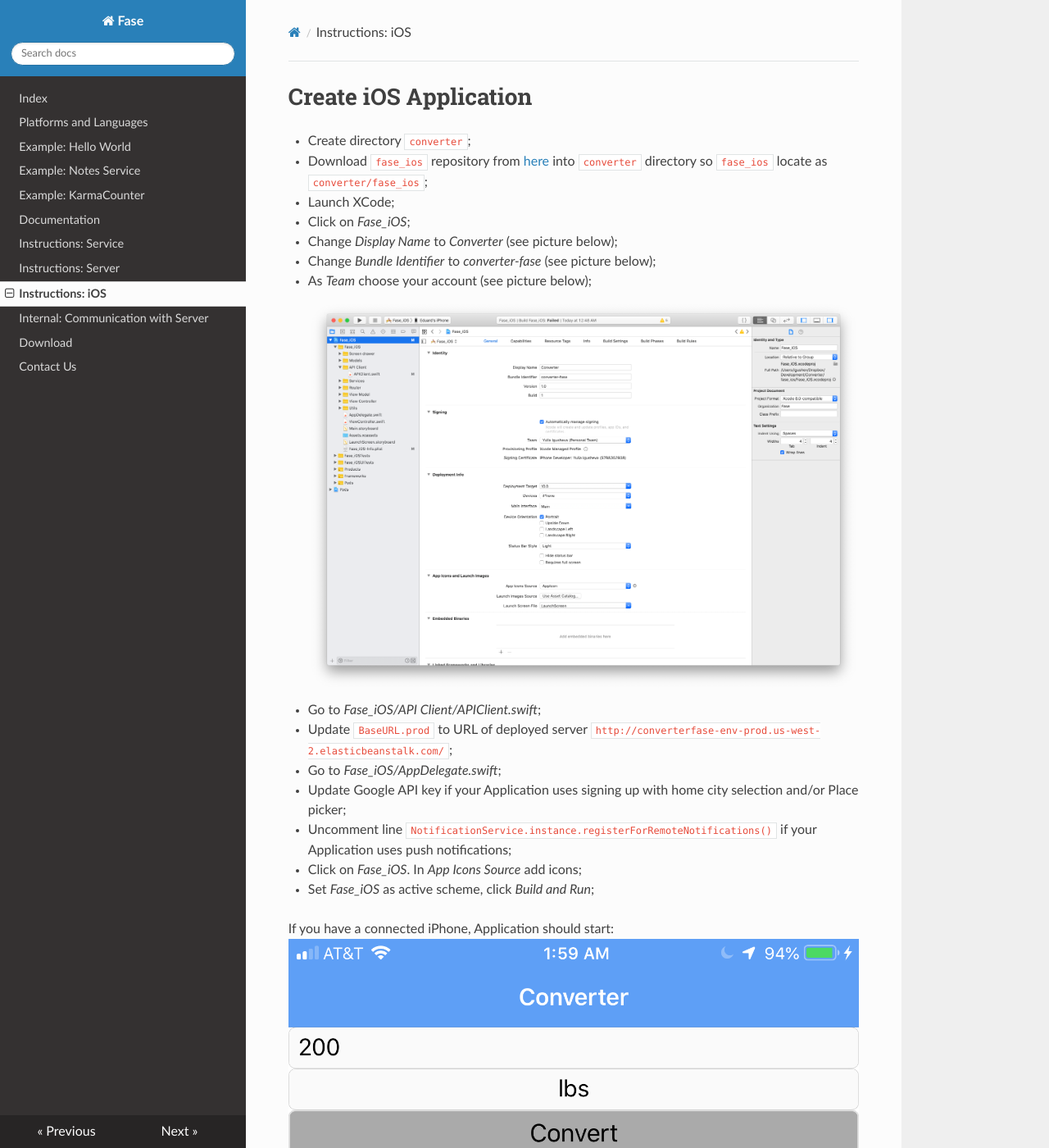
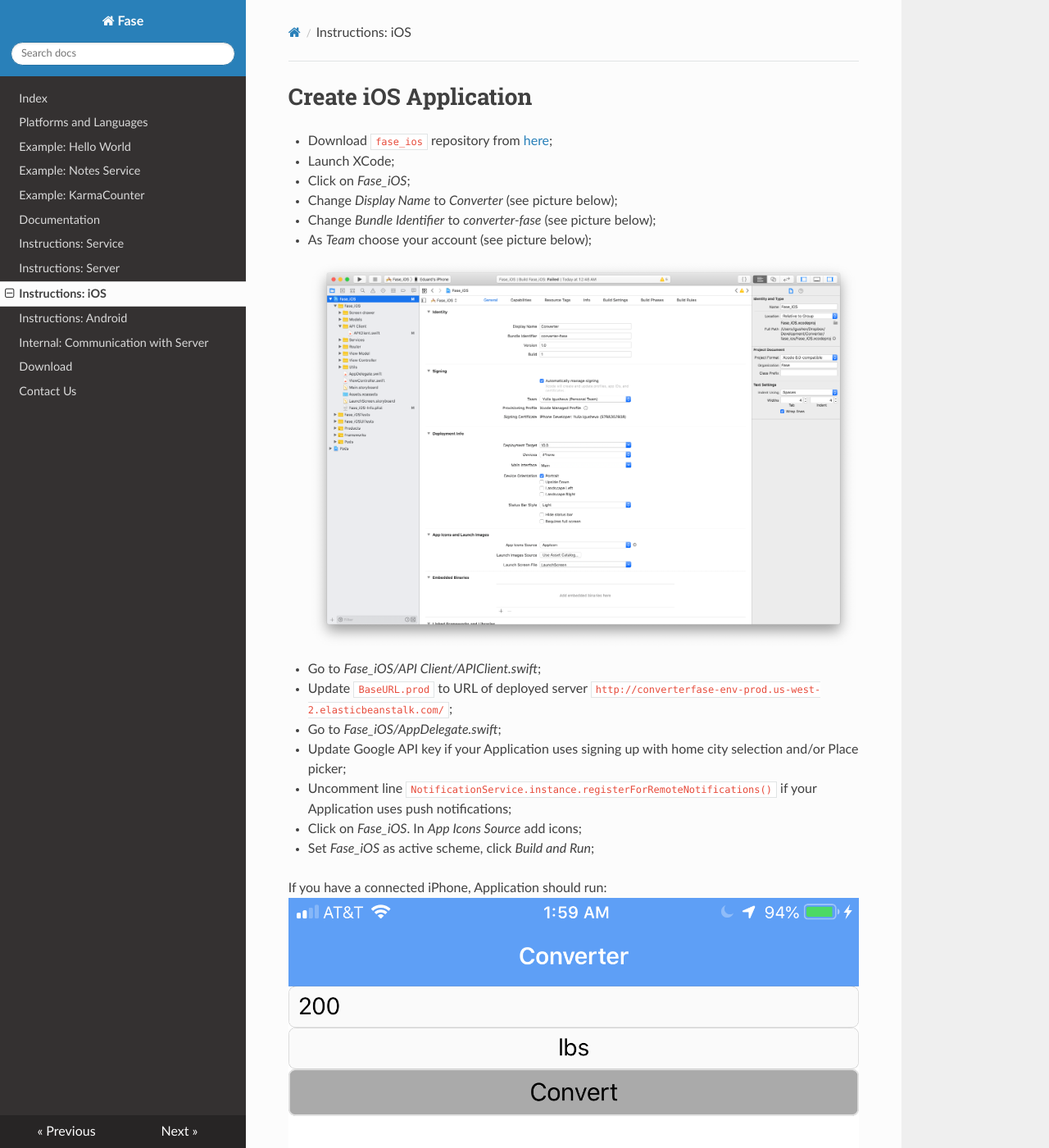
Before and after one commit to igushev/fase_docs, an MkDocs documentation site: the page built from docs/converter_ios.md, in a window 1280 px wide and 1400 px high. Shown: the whole window at 82% size. Built offline with MkDocs 1.6.1, drawn with Linux system fonts in a browser that asks for light colours; nearby versions of some CDN libraries.

Commit message:
Adding Android instructions

```diff
--- a/docs/converter_ios.md
+++ b/docs/converter_ios.md
@@ -1,7 +1,5 @@
 # Create iOS Application
-  * Create directory `converter`;
-  * Download `fase_ios` repository from [here](https://github.com/igushev/fase_ios) into `converter` directory so
-  `fase_ios` locate as `converter/fase_ios`;
+  * Download `fase_ios` repository from [here](https://github.com/igushev/fase_ios);
   * Launch XCode;
   * Click on *Fase_iOS*;
   * Change *Display Name* to *Converter* (see picture below);
@@ -18,5 +16,5 @@
   * Click on *Fase_iOS*. In *App Icons Source* add icons;
   * Set *Fase_iOS* as active scheme, click *Build and Run*;
 
-If you have a connected iPhone, Application should start:
+If you have a connected iPhone, Application should run:
 <img alt='Converter iOS Launch' src='../images/converter_ios/converter_ios_launch.png'>
--- a/mkdocs.yml
+++ b/mkdocs.yml
@@ -11,6 +11,7 @@ nav:
     - 'Instructions: Service': 'converter_service.md'
     - 'Instructions: Server': 'converter_server.md'
     - 'Instructions: iOS': 'converter_ios.md'
+    - 'Instructions: Android': 'converter_android.md'
     - 'Internal: Communication with Server': 'server_communication.md'
     - 'Download': 'download.md'
     - 'Contact Us': 'contact_us.md'
```
Also changed, not shown: docs/converter_android.md (added, +32 -0 lines), docs/images/converter_android/android_studio_android_manifest.png (added), docs/images/converter_android/android_studio_build_gradle_application_id.png (added), docs/images/converter_android/android_studio_build_gradle_url.png (added), docs/images/converter_android/android_studio_google_services.png (added), docs/images/converter_android/converter_android_launch.png (added), docs/images/converter_android/converter_android_result.png (added).
